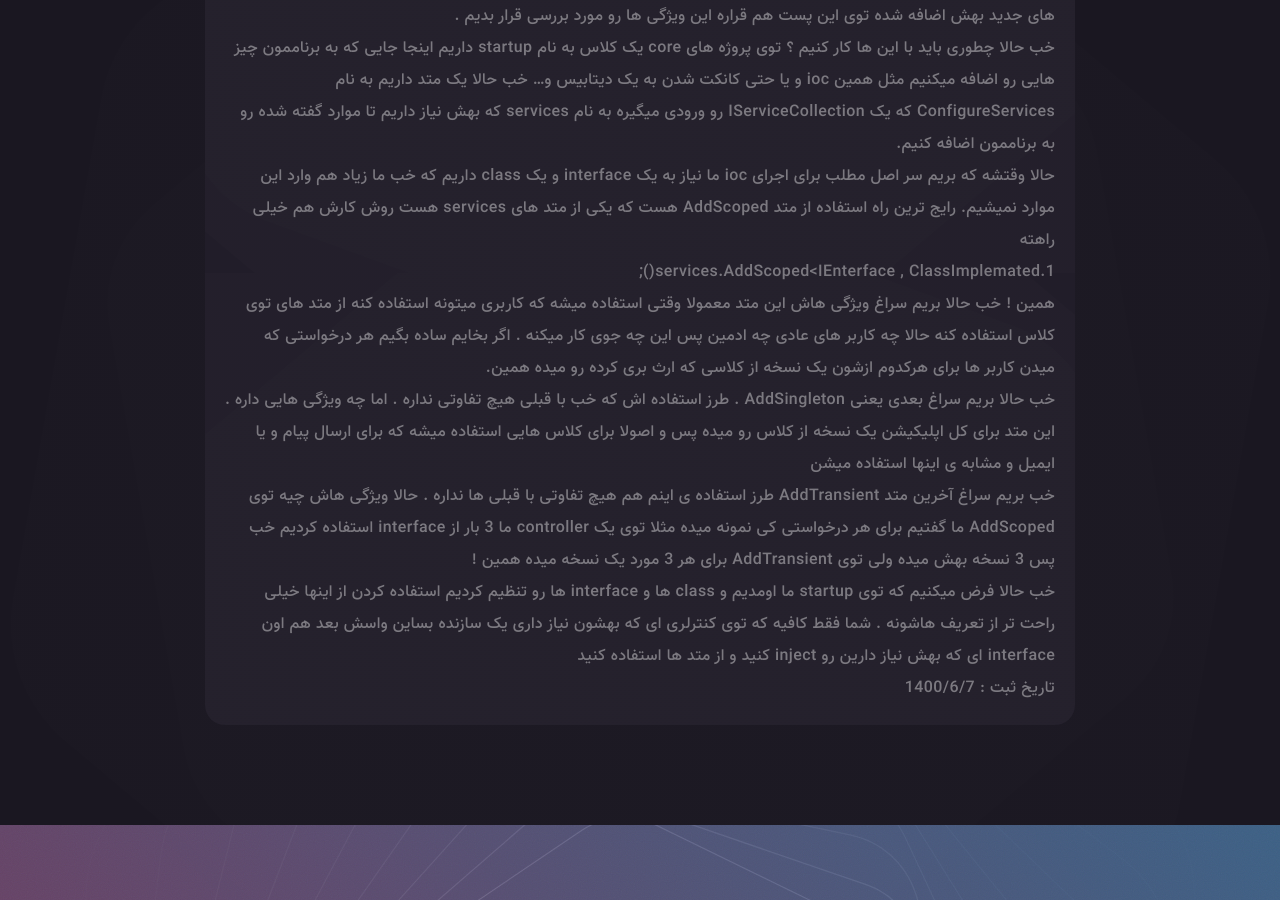
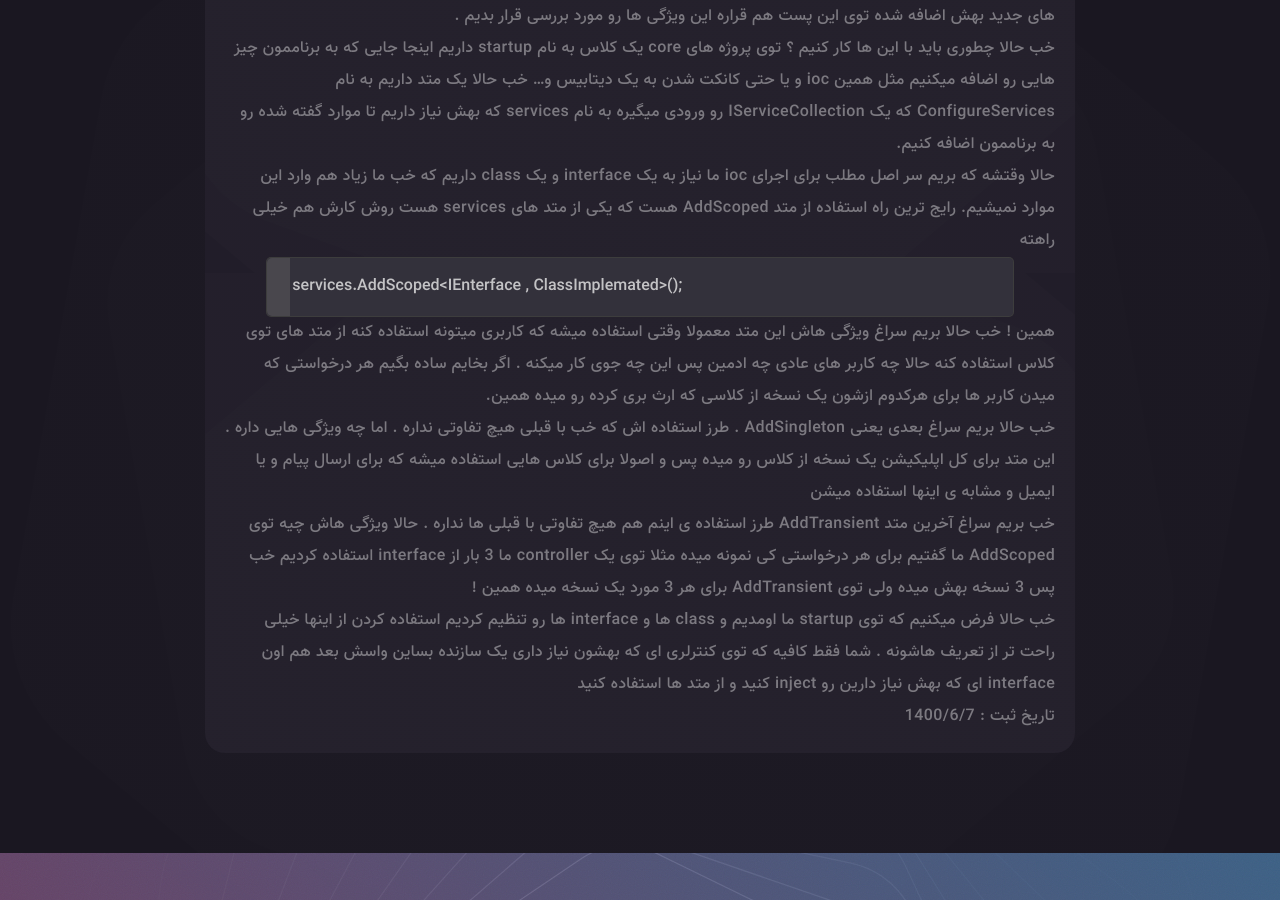
Before and after one commit to MohamadMehdiDabestani/MohamadMehdiDabestani.github.io, a Jekyll site: the page built from _posts/2021-08-29-ioc-in-asp.md, in a window 1280 px wide and 900 px high, scrolled down 1617 px. Built offline with Jekyll 4.4.1, drawn with Linux system fonts in a browser that asks for light colours; some web fonts are replaced; our own code applies the rules of GitHub Pages for plain Markdown files.

Commit message:
Update 2021-08-29-ioc-in-asp.md

```diff
--- a/_posts/2021-08-29-ioc-in-asp.md
+++ b/_posts/2021-08-29-ioc-in-asp.md
@@ -11,7 +11,9 @@ published: true
 حالا وقتشه که بریم سر اصل مطلب برای اجرای ioc ما نیاز به یک interface و یک class داریم که خب ما زیاد هم وارد این موارد نمیشیم.
 رایج ترین راه استفاده از متد AddScoped هست که یکی از متد های services هست روش کارش هم خیلی راهته
 
-1.services.AddScoped<IEnterface , ClassImplemated();
+<ol>
+  <li>services.AddScoped<IEnterface , ClassImplemated>(); </li>
+</ol>
 
 همین ! خب حالا بریم سراغ ویژگی هاش این متد معمولا وقتی استفاده میشه که کاربری میتونه استفاده کنه از متد های توی کلاس استفاده کنه حالا چه کاربر های عادی چه ادمین پس این چه جوی کار میکنه . اگر بخایم ساده بگیم هر درخواستی که میدن کاربر ها برای هرکدوم ازشون یک نسخه از کلاسی که ارث بری کرده رو میده همین.
 
```
